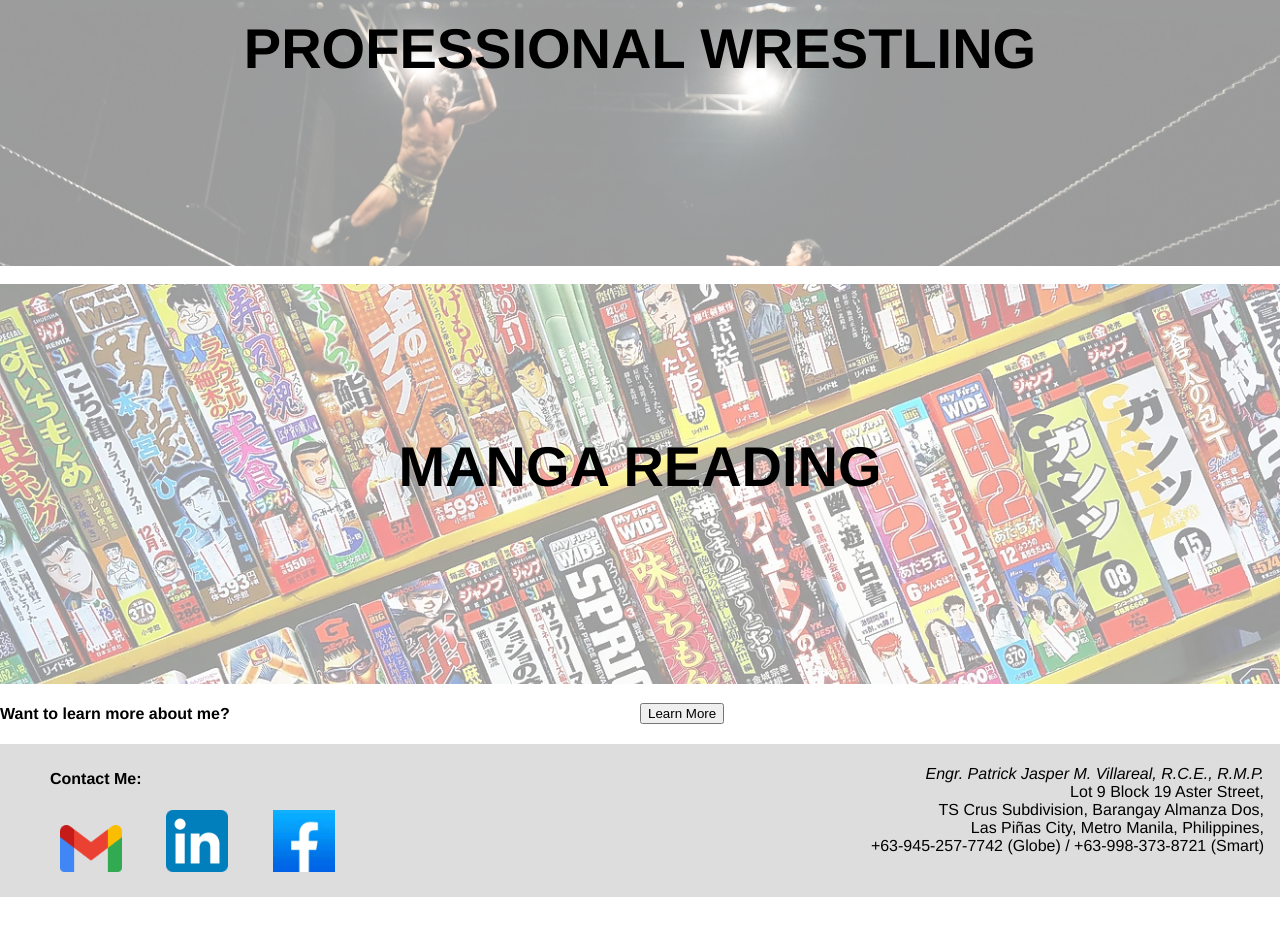
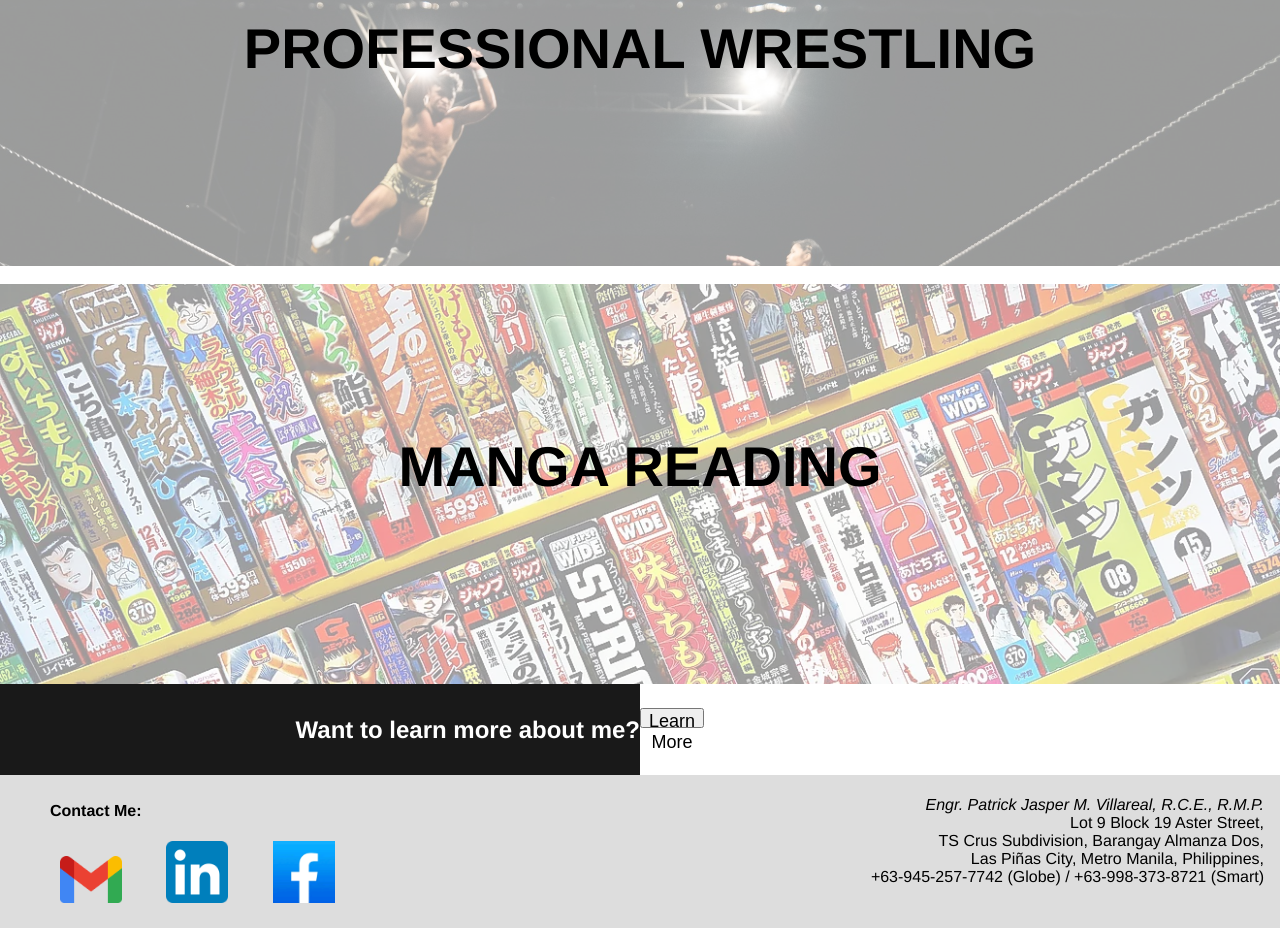
Before and after one commit to Patrick-Jasper/engr-pjmv, a plain HTML site: page index.html in a window 1280 px wide. Shown: the part 1924-2852 px from the top of the page. Before the commit the page ends 2821 px from the top, so only its background shows below. Drawn offline with Linux system fonts and the light colour scheme.

Commit message:
fixed index css

```diff
--- a/css/site-css.css
+++ b/css/site-css.css
@@ -135,6 +135,23 @@ header {
 	flex: 0 1 50%;
 }
 
+.button-left {
+	background-color: rgba(25, 25, 25, 1);
+	text-align: right;
+	font-size: x-large;
+	color: White;
+}
+
+.button-right {
+	padding: 0, 10%;
+}
+
+.button-right button {
+	height: 20px;
+	width: 10%;
+	font-size: large;
+}
+
 /* Contact Info */
 
 #contact-info {
--- a/index.html
+++ b/index.html
@@ -54,10 +54,10 @@
 		</div>
 	</section>
 	<section id="special-button">
-		<div>
+		<div class="button-left">
 			<h4>Want to learn more about me?</h4>
 		</div>
-		<div>
+		<div class="button-right">
 			<button type="button" onclick="btnPress">Learn More</button>
 		</div>
 	</section>
```
